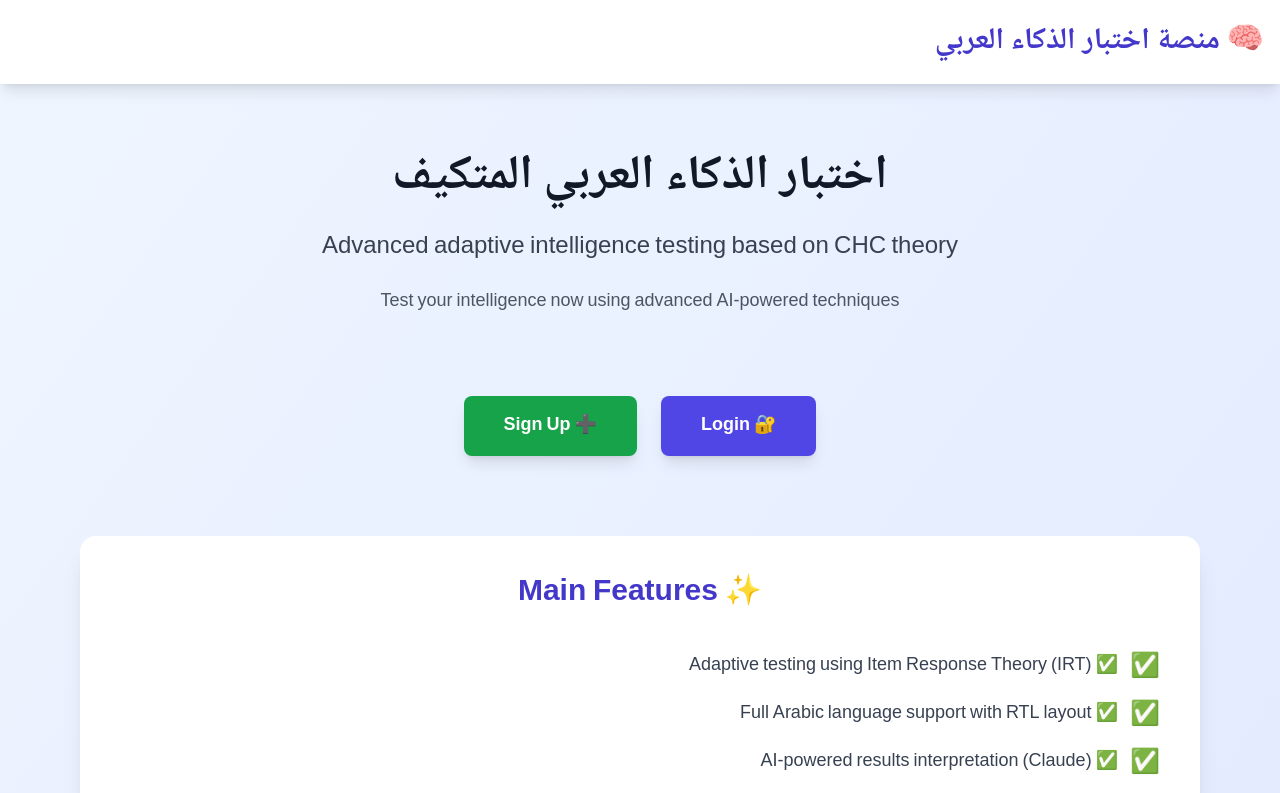
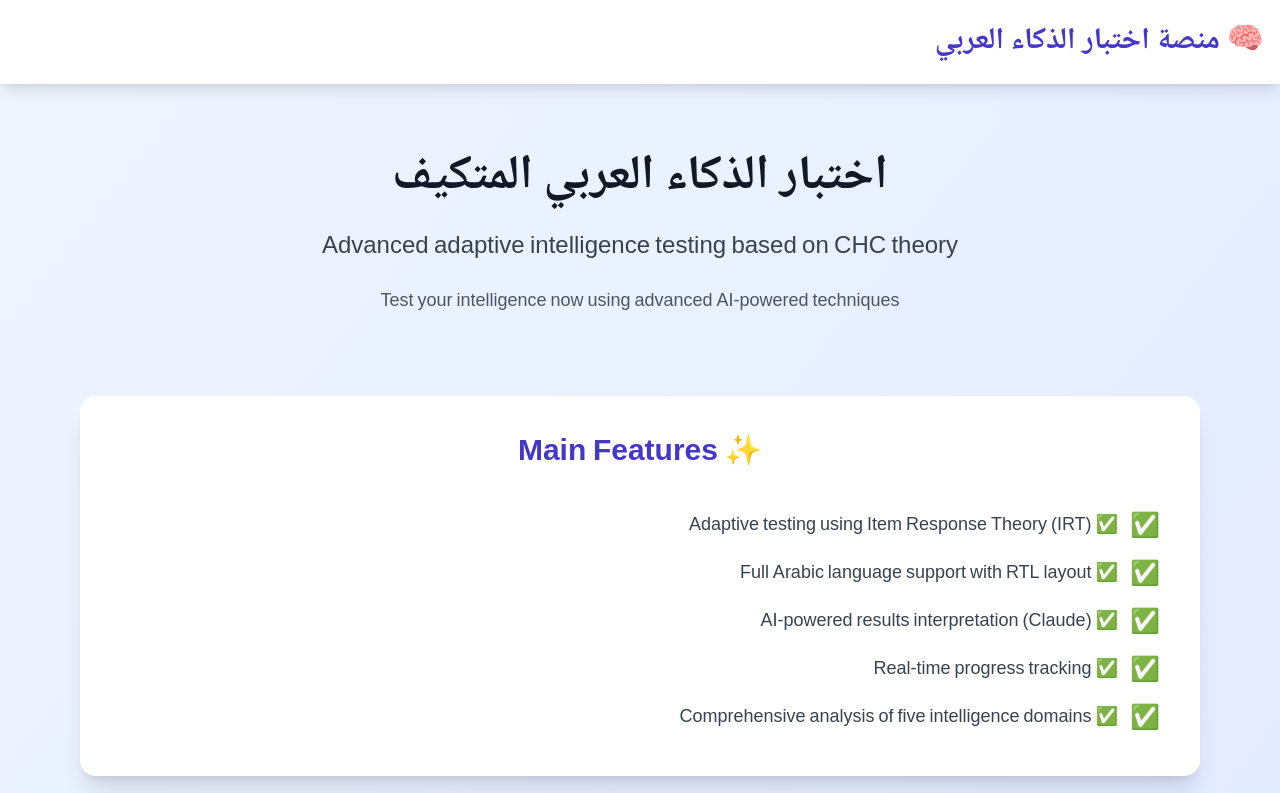
Before and after one commit to amgedzein-hub/AIQ, a Next.js app in the folder apps/frontend/: page /en in a window 1280 px wide. Shown: the top 793 px of the page. Built offline with nearby package versions, Linux system fonts and the light colour scheme.

Commit message:
Remove login and signup buttons from home page

```diff
--- a/apps/frontend/src/app/[locale]/page.tsx
+++ b/apps/frontend/src/app/[locale]/page.tsx
@@ -67,21 +67,6 @@ export default async function HomePage({
           </p>
         </div>
 
-        {/* CTA Buttons */}
-        <div className="flex gap-6 justify-center mb-20">
-          <Link
-            href="./auth/login"
-            className="inline-block bg-indigo-600 hover:bg-indigo-700 text-white font-bold py-4 px-10 rounded-lg transition transform hover:scale-105 text-lg shadow-lg"
-          >
-            🔐 {t('common.login')}
-          </Link>
-          <Link
-            href="./auth/signup"
-            className="inline-block bg-green-600 hover:bg-green-700 text-white font-bold py-4 px-10 rounded-lg transition transform hover:scale-105 text-lg shadow-lg"
-          >
-            ➕ {t('common.signup')}
-          </Link>
-        </div>
 
         {/* Features Section */}
         <div className="bg-white rounded-2xl shadow-xl p-10 mb-20">
```
